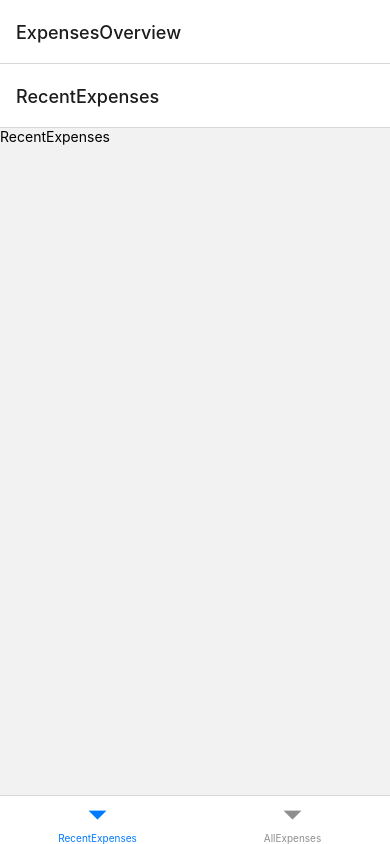
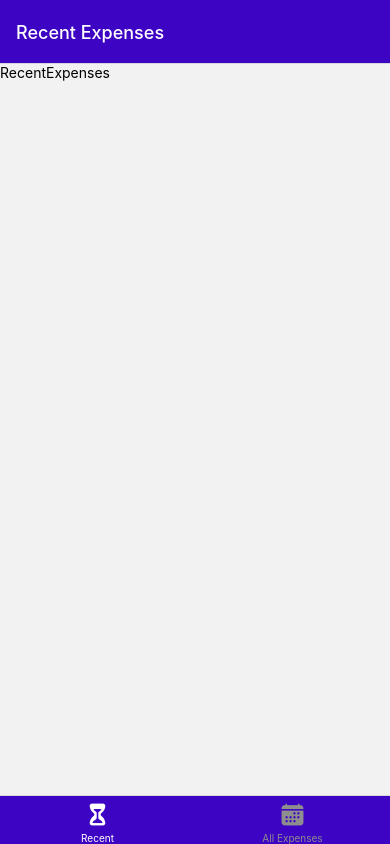
Before and after one commit to AliveKiwi/mm-react-native-tracxpense, a React Native app: screen / in a window 390 px wide. Built offline with nearby package versions, Linux system fonts and the light colour scheme.

Commit message:
128 style: Configured and Styled the navigation bars

```diff
--- a/App.js
+++ b/App.js
@@ -3,18 +3,50 @@
 import { NavigationContainer } from '@react-navigation/native';
 import { createNativeStackNavigator } from '@react-navigation/native-stack';
 import { createBottomTabNavigator } from '@react-navigation/bottom-tabs';
+import { Ionicons } from '@expo/vector-icons';
+
+import AllExpenses from './screens/AllExpenses';
 import ManageExpenses from './screens/ManageExpenses';
 import RecentExpenses from './screens/RecentExpenses';
-import AllExpenses from './screens/AllExpenses';
+
+import { GlobalStyles } from './constants/styles';
 
 const Stack = createNativeStackNavigator();
 const BottomTabs = createBottomTabNavigator();
 
+// 128 renders BottomTabs
 function ExpensesOverview() {
   return (
-    <BottomTabs.Navigator>
-      <BottomTabs.Screen name="RecentExpenses" component={RecentExpenses} />
-      <BottomTabs.Screen name="AllExpenses" component={AllExpenses} />
+    <BottomTabs.Navigator
+      screenOptions={{
+        headerStyle: { backgroundColor: GlobalStyles.colors.primary500 },
+        headerTintColor: 'white',
+        tabBarStyle: { backgroundColor: GlobalStyles.colors.primary500 },
+        tabBarActiveTintColor: 'white',
+      }}
+    >
+      <BottomTabs.Screen
+        name="RecentExpenses"
+        component={RecentExpenses}
+        options={{
+          title: 'Recent Expenses',
+          tabBarLabel: 'Recent',
+          tabBarIcon: ({ color, size }) => (
+            <Ionicons name="hourglass" size={size} color={color} />
+          ),
+        }}
+      />
+      <BottomTabs.Screen
+        name="AllExpenses"
+        component={AllExpenses}
+        options={{
+          title: 'All Expenses',
+          tabBarLabel: 'All Expenses',
+          tabBarIcon: ({ color, size }) => (
+            <Ionicons name="calendar" size={size} color={color} />
+          ),
+        }}
+      />
     </BottomTabs.Navigator>
   );
 }
@@ -22,10 +54,17 @@
 export default function App() {
   return (
     <>
-      <StatusBar style="auto" />
+      <StatusBar style="light" />
       <NavigationContainer>
+        {/* 127 */}
         <Stack.Navigator>
-          <Stack.Screen name="ExpensesOverview" component={ExpensesOverview} />
+          {/* 127 */}
+          <Stack.Screen
+            name="ExpensesOverview"
+            component={ExpensesOverview}
+            options={{ headerShown: false }}
+          />
+          {/* 127 */}
           <Stack.Screen name="ManageExpense" component={ManageExpenses} />
         </Stack.Navigator>
       </NavigationContainer>
--- /dev/null
+++ b/constants/styles.js
@@ -0,0 +1,17 @@
+// 128 created
+export const GlobalStyles = {
+  colors: {
+    primary50: '#e4d9fd',
+    primary100: '#c6affc',
+    primary200: '#a281f0',
+    primary400: '#5721d4',
+    primary500: '#3e04c3',
+    primary700: '#2d0689',
+    primary800: '#200364',
+    accent500: '#f7bc0c',
+    error50: '#fcc4e4',
+    error500: '#9b095c',
+    gray500: '#39324a',
+    gray700: '#221c30',
+  },
+};
--- a/screens/AllExpenses.js
+++ b/screens/AllExpenses.js
@@ -1,3 +1,4 @@
+// 127 created
 import { StyleSheet, Text, View } from 'react-native';
 import React from 'react';
 
--- a/screens/ManageExpenses.js
+++ b/screens/ManageExpenses.js
@@ -1,3 +1,4 @@
+// 127 created
 import { StyleSheet, Text, View } from 'react-native';
 import React from 'react';
 
--- a/screens/RecentExpenses.js
+++ b/screens/RecentExpenses.js
@@ -1,3 +1,4 @@
+// 127 created
 import { StyleSheet, Text, View } from 'react-native';
 import React from 'react';
 
```
